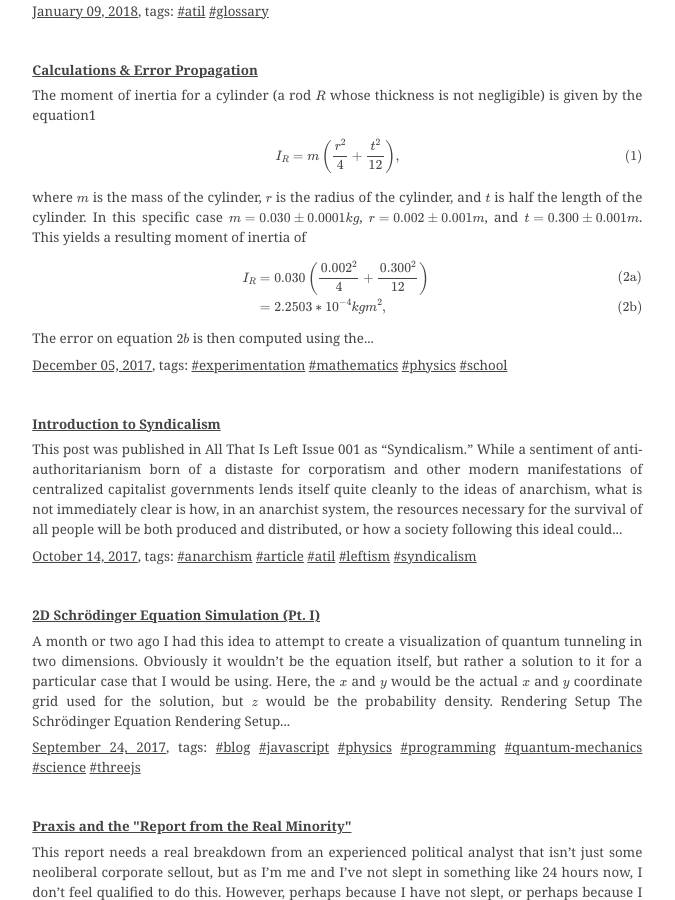
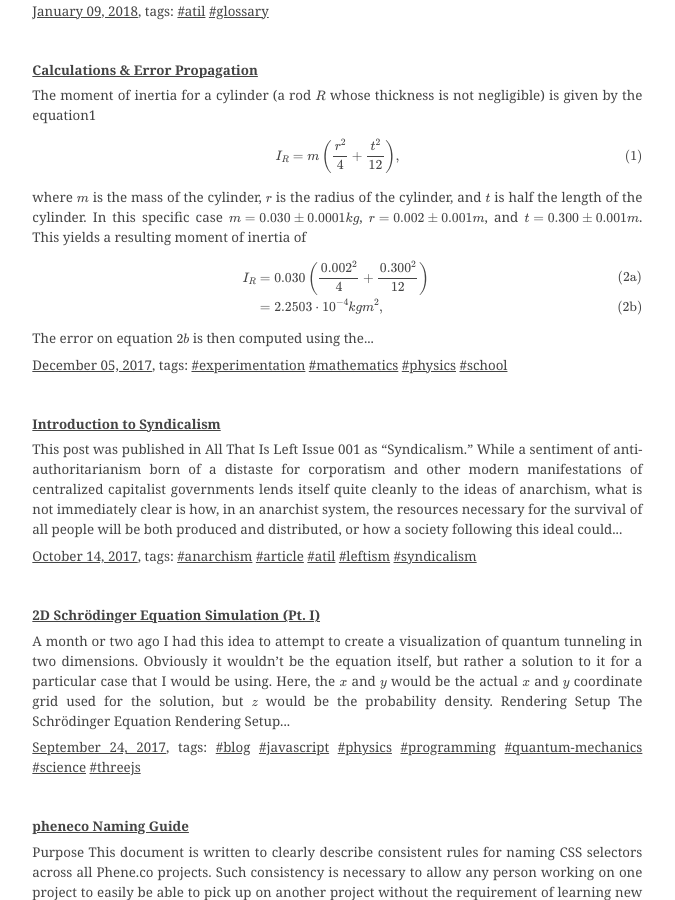
Before and after one commit to una-ada/anarchy.website, a Jekyll site: the page built from archive.md, in a window 1280 px wide and 900 px high, scrolled down 1248 px. Shown: the whole window, without its empty margins (101-776 px from the left). Built offline with Jekyll 4.4.1, drawn with Linux system fonts in a browser that asks for light colours; some web fonts are replaced; formulas are drawn with MathJax 3; some of the changed lines change nothing that is shown; some of the changed text lies outside the part shown.

Commit message:
Added naming.md

````diff
--- /dev/null
+++ b/_posts/2017-09-05-naming.md
@@ -0,0 +1,90 @@
+---
+author: trew
+layout: post
+title: pheneco Naming Guide
+tags: pheneco css styleguide programming
+---
+
+## Purpose
+
+This document is written to clearly describe consistent rules for naming CSS
+selectors across all Phene.co projects. Such consistency is necessary to allow
+any person working on one project to easily be able to pick up on another
+project without the requirement of learning new standards for selectors. This is
+merely a styleguide and not a rulebook, modifications can be made per project
+and should be noted within the appropriate documentation. Do not be afraid to
+break these rules if you truly believe it is necessary.
+
+## Inspiration and References
+
+As with the CSS Guide, a lot of this section is inspired by [18F's Front End
+Guide](https://pages.18f.gov/frontend/) which describes a modified version of
+[BEM](https://en.bem.info/methodology/naming-convention/) for naming. The naming
+scheme here, however, is styled more similarly to [SMACSS](https://smacss.com/),
+but retains a structure much akin to BEM.
+
+## Methodology
+
+The base concept and origin of the name in BEM is to format selectors in the
+order of Block Element Modifier, wherein a block is "a functionally independent
+page component that can be reused", an element is "a composite part of a block
+that can't be used separately from it", and a modifier is "an entity that
+defines the appearance, state, or behavior of a block or element". As an
+alternative to blocks, this guide will describe a Model-Implementation system.
+Where blocks would simply state that an element is a block of type `.post`, this
+system would go further and say that an element is a card that takes the form of
+a post, e.g. `.card.post`. This could be effectively described as a
+**Model-Implementation Element Modifier (MIEM)** naming scheme.
+
+### Models
+
+The model is the most basic component of what defines an element. It is, in
+essence, the form that the element takes. This is in part inspired by [Google's
+Material Design](https://material.io/guidelines/) in which there are a
+relatively few categories for a containing material to fall under:
+
+ -  Card
+ -  Drawer
+ -  Floating Action Button (FAB)
+
+To expand on this, there is also a list of models (which are referred to as
+components) starting with [Bottom Navigation](https://goo.gl/nzhx7C) in said
+docs. Guidelines for models:
+ -  Models are not inheritted by elements that they contain.
+ -  Models are defined in the DOM by the `class` attribute on elements.
+ -  Models define the type of component an element is.
+ -  Some elements may be declared without a model. This is mainly reserved for
+    paragraphs and other miscellanious elements.
+
+
+### Implementations
+
+An implementation of a model is an instance of a component that could be
+categorized as said model. Implementations are semantically close to the blocks
+defined in BEM. Guidelines for implementations:
+ -  Implementation names should describe what the object is and how it acts
+    rather than the appearance of the object.
+ -  Implementations can be nested.
+ -  Implementations are defined in the DOM by the `class` attribute on elements.
+
+Some good and bad examples of the Model-Implementation system written in Pug
+(fka Jade):
+
+```jade
+// Good
+div.card.post
+	h3.heading.post-header This is a header.
+	p.post-text This is some copy.
+
+// Bad, describes appearance
+div.card.red-box
+
+// Good, nesting
+div.drawer.header
+	div.heading.header-heading Welcome to my site!
+	form.search-form
+
+// Bad, uses ID to define implementation
+div.drawer#heading
+	div.heading.header-heading Welcome!
+```
--- a/_posts/2017-12-05-error.md
+++ b/_posts/2017-12-05-error.md
@@ -16,7 +16,7 @@ where $m$ is the mass of the cylinder, $r$ is the radius of the cylinder, and $t
 $$
 \begin{align}
 I_R&=0.030\left(\frac{0.002^2}{4}+\frac{0.300^2}{12}\right)\tag{2a}\\
-&=2.2503*10^{-4}kgm^2,\tag{2b}
+&=2.2503\cdot10^{-4}kgm^2,\tag{2b}
 \end{align}
 $$
 
````
